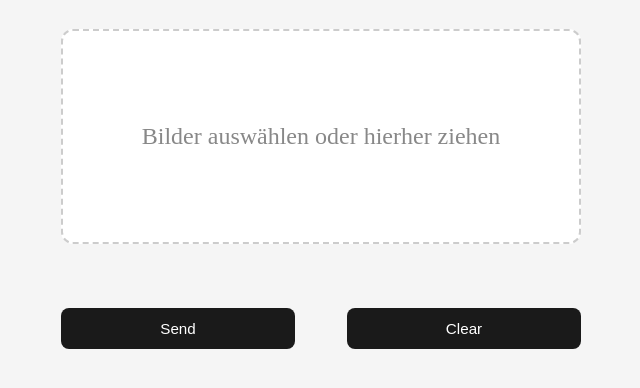
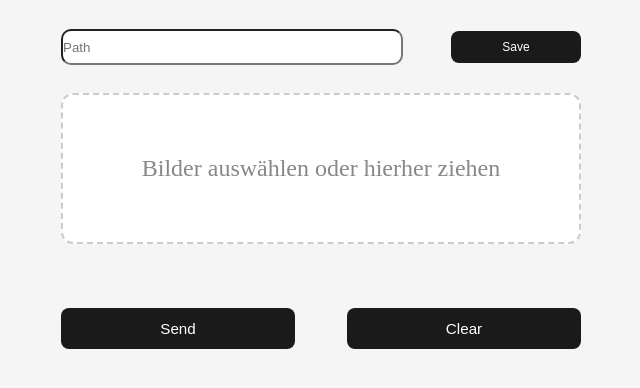
Before and after one commit to oritzn/hub, a plain HTML site: page client/imageUpload.html in a window 1280 px wide. Shown: the part 90-478 px from the top of the page, without its empty margins (319-959 px from the left). Drawn offline with Linux system fonts and the light colour scheme.

Commit message:
implemented path input

```diff
--- a/client/css/imageUpload.css
+++ b/client/css/imageUpload.css
@@ -41,7 +41,39 @@ body {
     height: 40%;
 }
 
-#drop-zone {
+
+#pathWrapper {
+    display: flex;
+    justify-content: space-between;
+    align-items: center;
+    height: 20%;
+    margin-bottom: 1rem;
+}
+#pathInput {
+    width: 65%;
+    border-radius: 10px;
+    height: 2rem;
+    border: 2px solid ccc;
+    padding: 0;
+}
+#saveButton {
+    width: 25%;
+    border-radius: 5px;
+    height: 2rem;
+    background-color: #1a1a1a;
+    color: #fff;
+    border: none;
+    border-radius: 8px;
+    font-size: 0.75rem;
+    cursor: pointer;
+    transition: background 0.2s;
+}
+#saveButton:hover {
+    background-color: #333;
+}
+
+
+#dropZone {
     height: 50%;
     display: flex;
     align-items: center;
@@ -55,34 +87,31 @@ body {
     color: #888;
     font-size: 0.9rem;
 }
-#drop-zone.drag-over {
+#dropZone.drag-over {
     border-color: #555;
     background: #f0f0f0;
 }
-#drop-zone:hover {
+#dropZone:hover {
     border-color: #888;
     background: #fafafa;
 }
-
 #fileInput {
     display: none;
 }
-
 #dropLabel {
     text-align: center;
     font-size: 1.5rem;
 }
+
 
 #preview {
     display: none;
     flex-wrap: wrap;
     gap: 6px;
 }
-
 #preview.visible {
     display: flex;
 }
-
 .imagePreviewWrapper {
     width: 72px;
     height: 72px;
@@ -90,7 +119,6 @@ body {
     border: 1px solid #ddd;
     position: relative;  /* ← Referenz für absolute Kinder */
 }
-
 .previewImage {
     width: 100%;
     height: 100%;
@@ -100,7 +128,6 @@ body {
 .previewImage:hover {
     cursor: pointer;
 }
-
 .deletePreviewimageWrapper {
     position: absolute;  /* ← schwebt über dem Bild */
     width: 100%;
@@ -118,6 +145,7 @@ body {
 }
 
 
+
 #buttonWrapper {
     margin-top: 10%;
     display: flex;
@@ -125,7 +153,6 @@ body {
     align-items: center;
     flex-direction: row;
 }
-
 #buttonWrapper > button {
     width: 45%;
     padding: 12px;
@@ -137,7 +164,6 @@ body {
     cursor: pointer;
     transition: background 0.2s;
 }
-
 #buttonWrapper > button:hover {
     background-color: #333;
 }
--- a/client/imageUpload.html
+++ b/client/imageUpload.html
@@ -15,7 +15,11 @@
         </div>
 
         <div id="body" class="outerWrapper">
-            <label id="drop-zone">
+            <div id="pathWrapper">
+                <input type="text" placeholder="Path" id="pathInput">
+                <button id="saveButton">Save</button>
+            </div>
+            <label id="dropZone">
                 <input type="file" id="fileInput" accept="image/*" multiple>
                 <span id="dropLabel">Bilder auswählen oder hierher ziehen</span>
             </label>
--- a/client/js/imageUpload.js
+++ b/client/js/imageUpload.js
@@ -1,5 +1,5 @@
 const imageInput = document.querySelector('#fileInput');
-const dropZone = document.querySelector('#drop-zone');
+const dropZone = document.querySelector('#dropZone');
 const preview = document.querySelector('#preview');
 let uploadedFiles = [];
 
```
